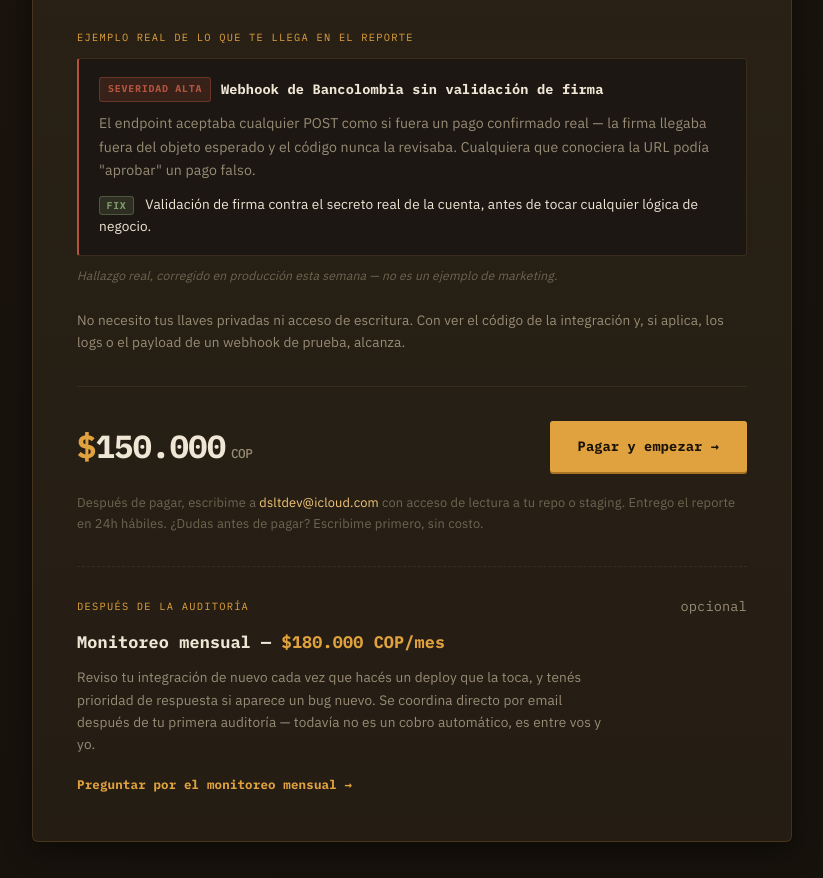
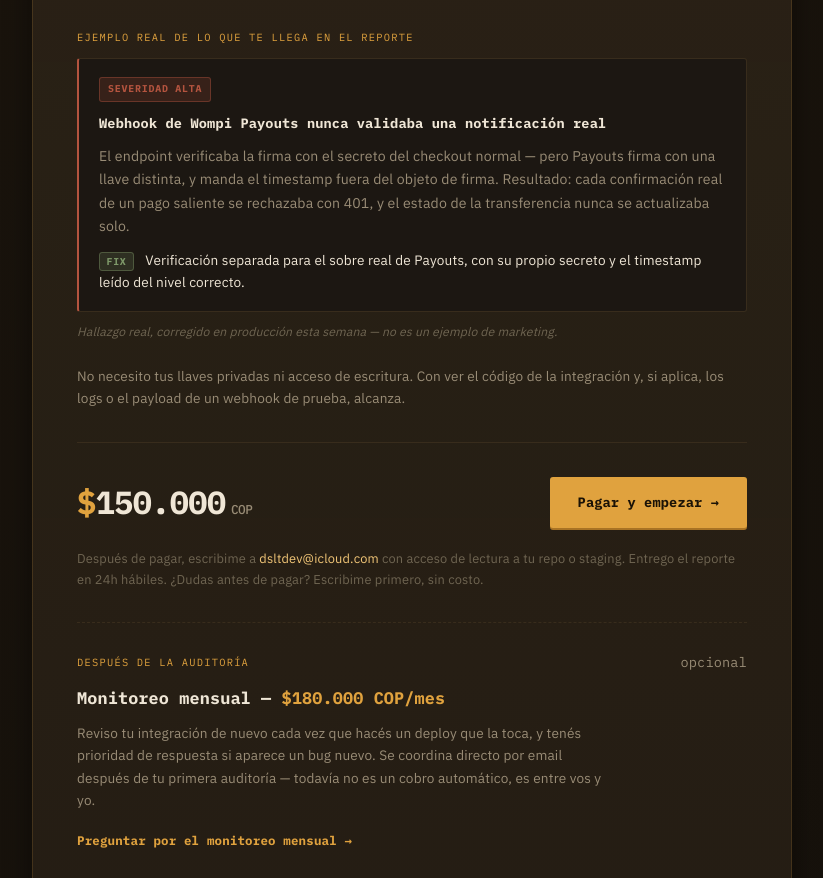
Before and after one commit to dsltdev/dsltdev.github.io, an Astro site: page / in a window 1280 px wide. Shown: the part 4245-5123 px from the top of the page, without its empty margins (228-1051 px from the left). Built offline with nearby package versions, Linux system fonts and the light colour scheme; Astro itself is replaced by a stand-in of ours.

Commit message:
Corrige el hallazgo de ejemplo en la oferta de auditoría
El bug real era en el webhook de Wompi Payouts, no de Bancolombia, y
era lo opuesto de lo publicado: rechazaba notificaciones reales de pagos
salientes (llave y forma de sobre equivocadas), no aceptaba pagos falsos.
Verificado contra el código real antes de escribir el artículo del blog
sobre el mismo caso.

```diff
--- a/src/components/Offer.astro
+++ b/src/components/Offer.astro
@@ -29,10 +29,10 @@ const PAYMENT_LINK = "https://checkout.wompi.co/l/VPOS_c5Twxg";
         <div class="finding-card">
           <div class="finding-head">
             <span class="finding-severity">SEVERIDAD ALTA</span>
-            <span class="finding-title">Webhook de Bancolombia sin validación de firma</span>
+            <span class="finding-title">Webhook de Wompi Payouts nunca validaba una notificación real</span>
           </div>
-          <p class="finding-desc">El endpoint aceptaba cualquier POST como si fuera un pago confirmado real — la firma llegaba fuera del objeto esperado y el código nunca la revisaba. Cualquiera que conociera la URL podía "aprobar" un pago falso.</p>
-          <p class="finding-fix"><span>FIX</span> Validación de firma contra el secreto real de la cuenta, antes de tocar cualquier lógica de negocio.</p>
+          <p class="finding-desc">El endpoint verificaba la firma con el secreto del checkout normal — pero Payouts firma con una llave distinta, y manda el timestamp fuera del objeto de firma. Resultado: cada confirmación real de un pago saliente se rechazaba con 401, y el estado de la transferencia nunca se actualizaba solo.</p>
+          <p class="finding-fix"><span>FIX</span> Verificación separada para el sobre real de Payouts, con su propio secreto y el timestamp leído del nivel correcto.</p>
         </div>
         <p class="offer-finding-note">Hallazgo real, corregido en producción esta semana — no es un ejemplo de marketing.</p>
       </div>
```
